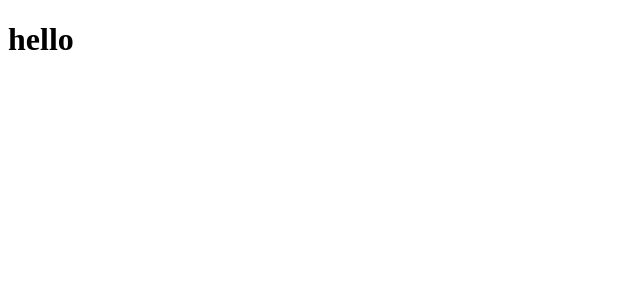
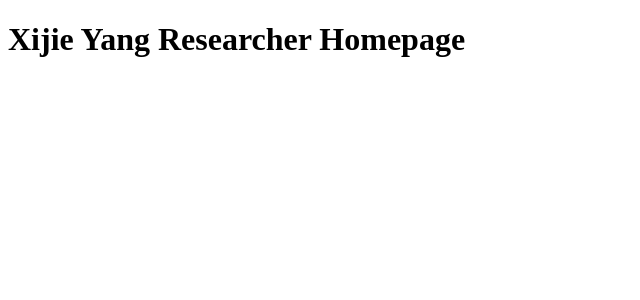
Before and after one commit to Xijie-Yang/xijie-yang.github.io, a React (Vite) app: page / in a window 1280 px wide. Shown: the top 300 px of the page, without its empty margins (0-640 px from the left). Built offline with nearby package versions, Linux system fonts and the light colour scheme.

Commit message:
update title

```diff
--- a/src/App.jsx
+++ b/src/App.jsx
@@ -4,7 +4,7 @@ import './App.css'
 function App() {
   return (
     <>
-     <h1>hello</h1>
+     <h1>Xijie Yang Researcher Homepage</h1>
     </>
   )
 }
```
